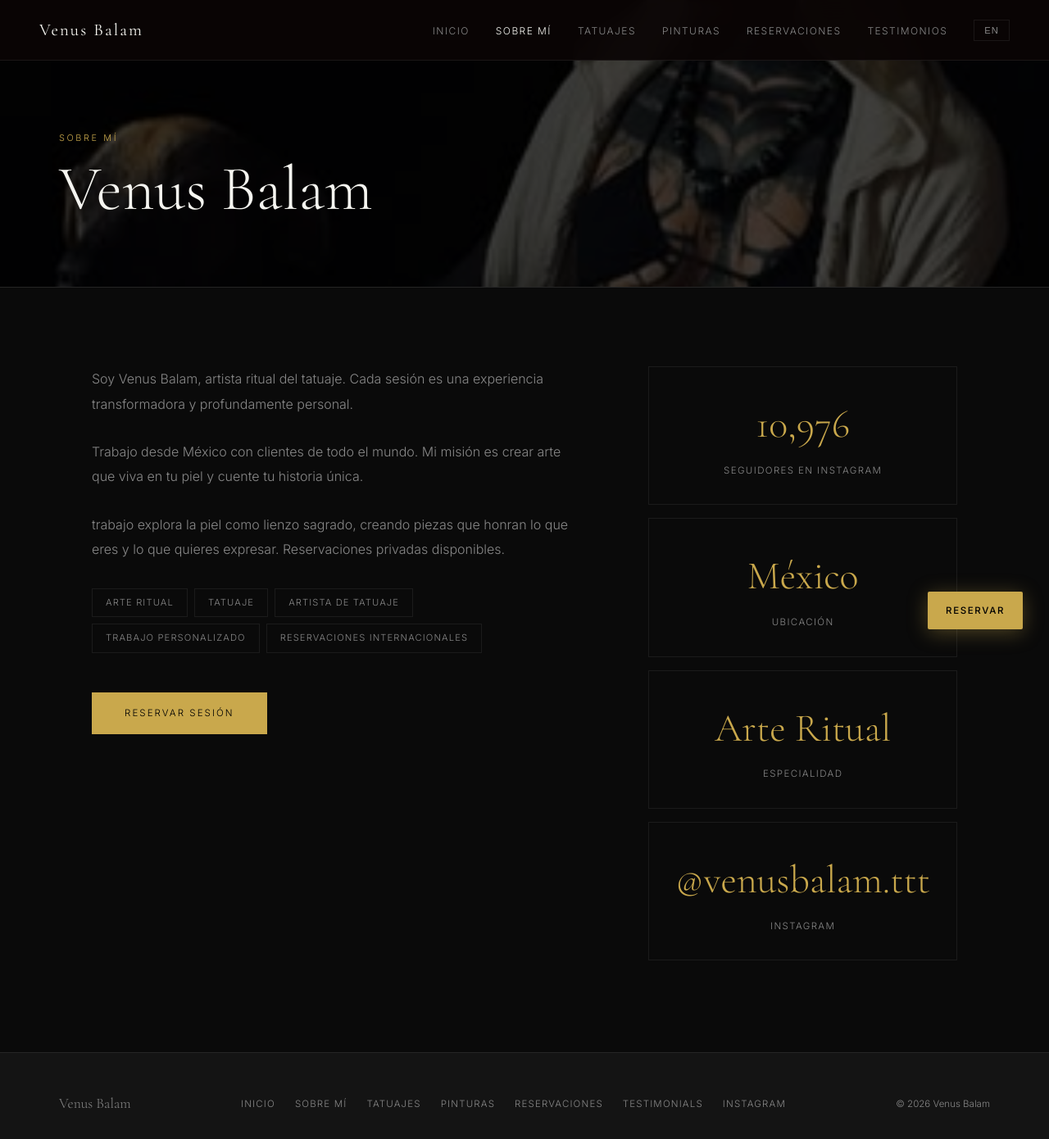
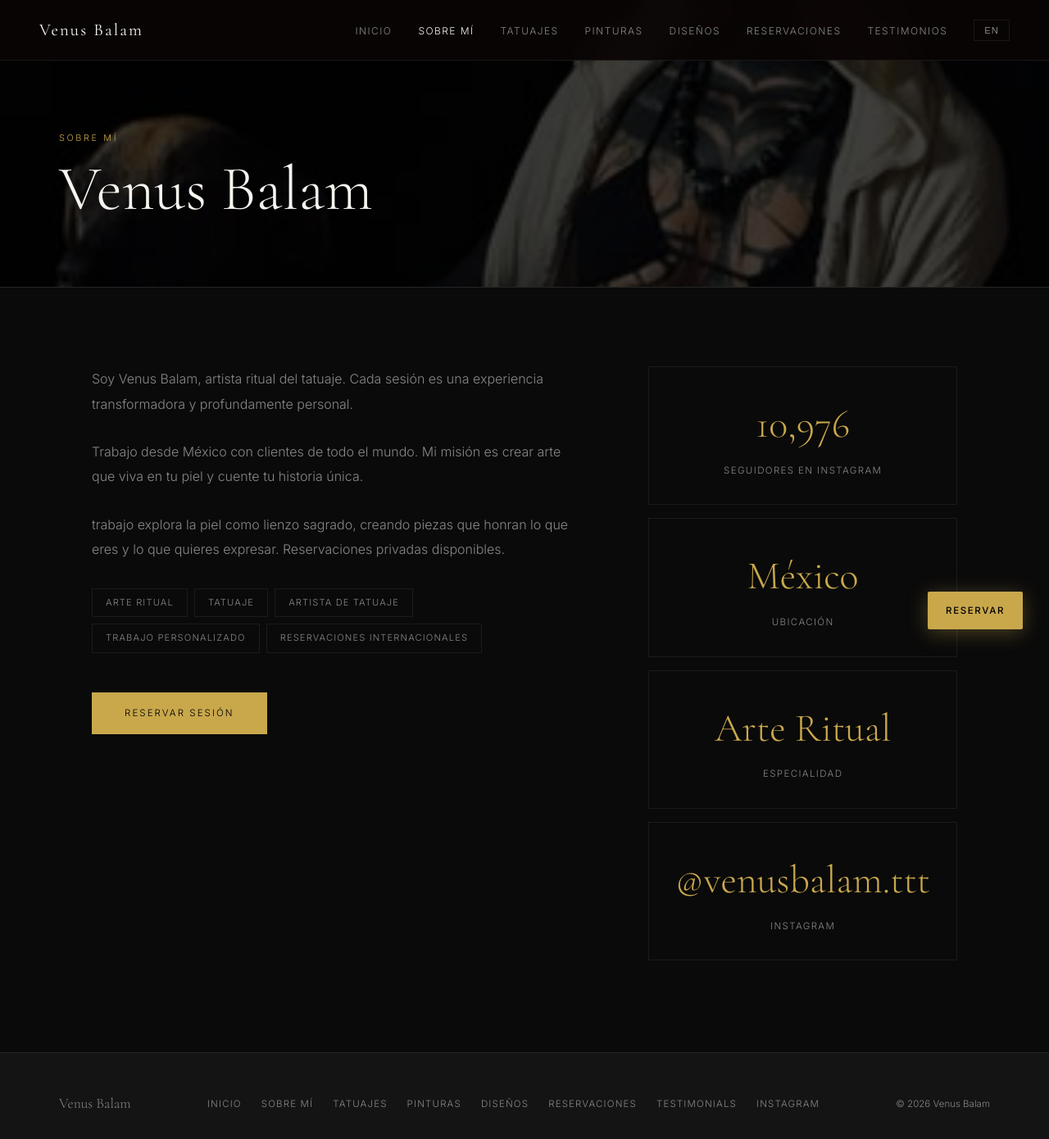
Before and after one commit to BayouWebStudio/venusbalam, a plain HTML site: page about.html in a window 1280 px wide. Shown: the whole page at 82% size. Drawn offline with nearby package versions, Linux system fonts and the light colour scheme.

Commit message:
Add Diseños nav + footer

```diff
--- a/about.html
+++ b/about.html
@@ -174,6 +174,8 @@
         data-en="Tattoos" data-es="Tatuajes">Tatuajes</a></li>
       <li><a href="./pinturas.html"
         data-en="Pinturas" data-es="Pinturas">Pinturas</a></li>
+      <li><a href="./disenos.html"
+        data-en="Dise&#xf1;os" data-es="Dise&#xf1;os">Dise&#xf1;os</a></li>
       <li><a href="./booking.html"
         data-en="Booking" data-es="Reservaciones">Reservaciones</a></li>
       <li><a href="./testimonials.html"
@@ -189,6 +191,7 @@
     <a href="./about.html" data-en="About" data-es="Sobre M&#xed;">Sobre M&#xed;</a>
     <a href="./tattoos.html" data-en="Tattoos" data-es="Tatuajes">Tatuajes</a>
     <a href="./pinturas.html" data-en="Pinturas" data-es="Pinturas">Pinturas</a>
+    <a href="./disenos.html" data-en="Dise&#xf1;os" data-es="Dise&#xf1;os">Dise&#xf1;os</a>
     <a href="./booking.html" data-en="Booking" data-es="Reservaciones">Reservaciones</a>
     <a href="./testimonials.html" data-en="Reviews" data-es="Testimonios">Testimonios</a>
   </div>
@@ -246,6 +249,7 @@
       <a href="./about.html">Sobre M&#xed;</a>
       <a href="./tattoos.html">Tatuajes</a>
       <a href="./pinturas.html">Pinturas</a>
+      <a href="./disenos.html">Dise&#xf1;os</a>
       <a href="./booking.html">Reservaciones</a>
       <a href="./testimonials.html">Testimonials</a>
       <a href="https://www.instagram.com/venusbalam.ttt" target="_blank" rel="noopener">Instagram</a>
```
